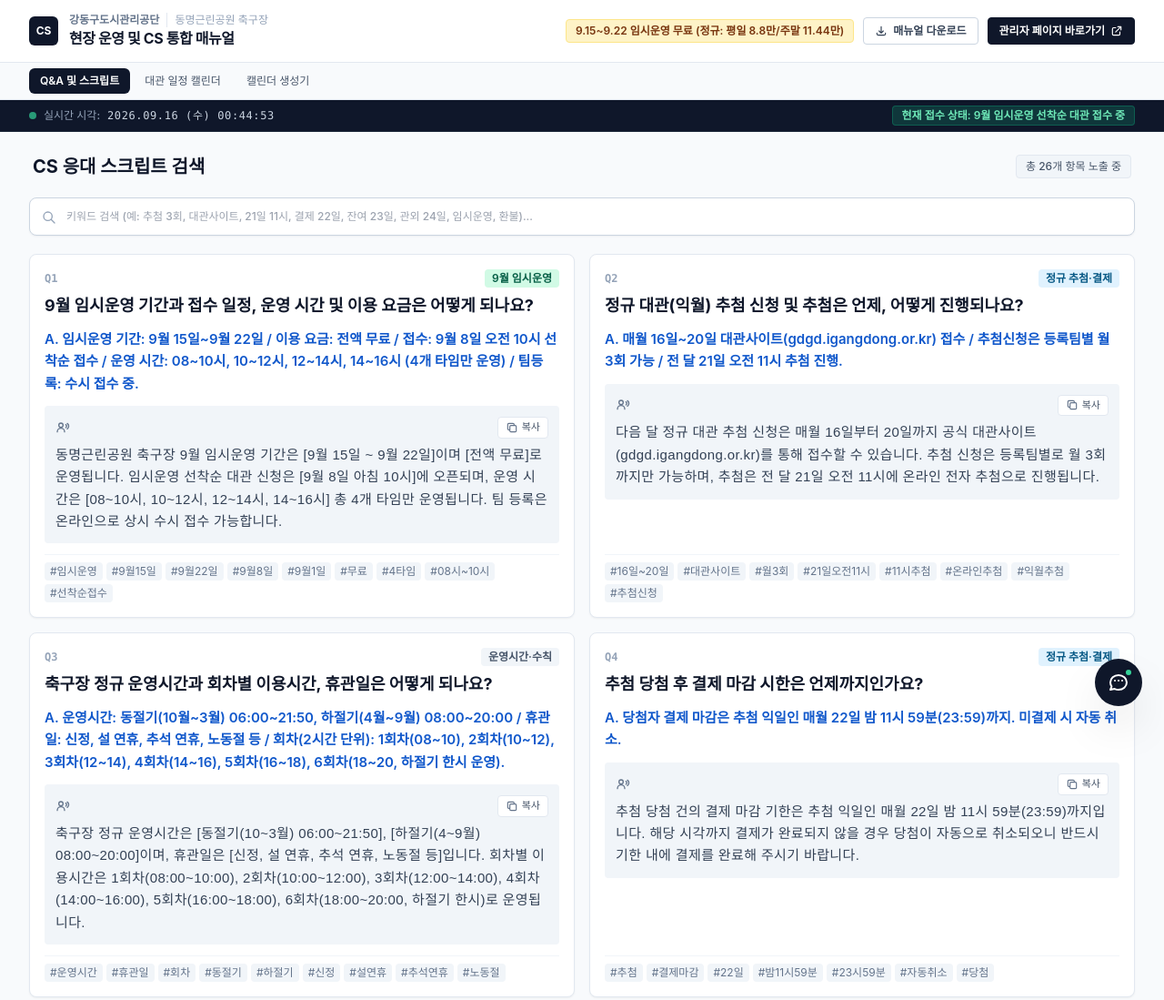
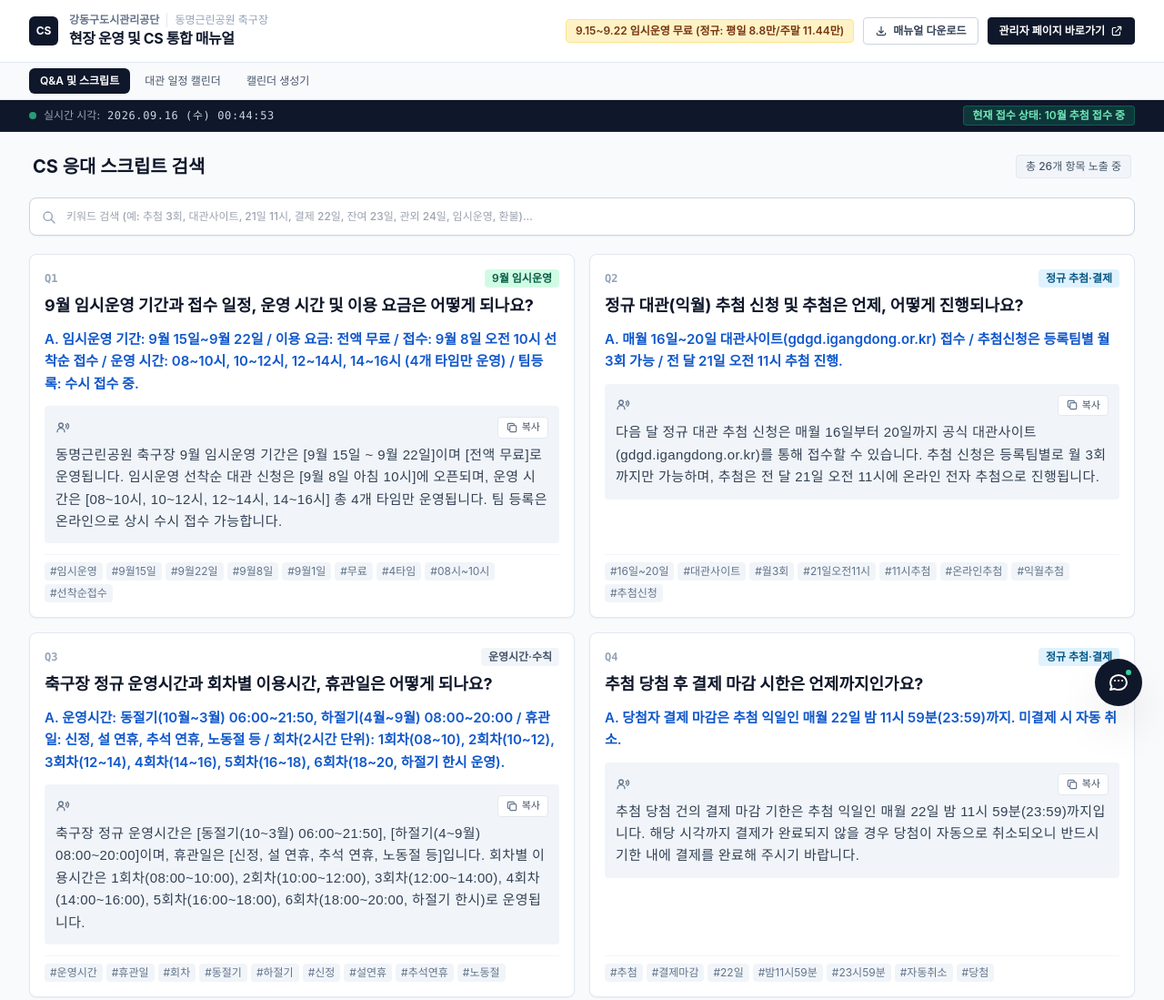
Before and after one commit to sson0105/dongmyeong-cs, a website: page index.html in a window 1280 px wide. Shown: the top 1099 px of the page at 91% size. Drawn offline with nearby package versions, Linux system fonts and the light colour scheme; a web font is replaced by a local one.

Commit message:
Update index.html

```diff
--- a/index.html
+++ b/index.html
@@ -738,7 +738,7 @@
             </div>
             <div id="live-status-container" class="flex items-center gap-2">
                 <span id="realtime-status-badge" class="px-2.5 py-0.5 rounded text-xs font-semibold bg-emerald-500/20 text-emerald-300 border border-emerald-500/30">
-                    현재 접수 상태: 9월 임시운영 선착순 대관 접수 중
+                    현재 접수 상태: 10월 추첨 접수 중
                 </span>
             </div>
         </div>
```
